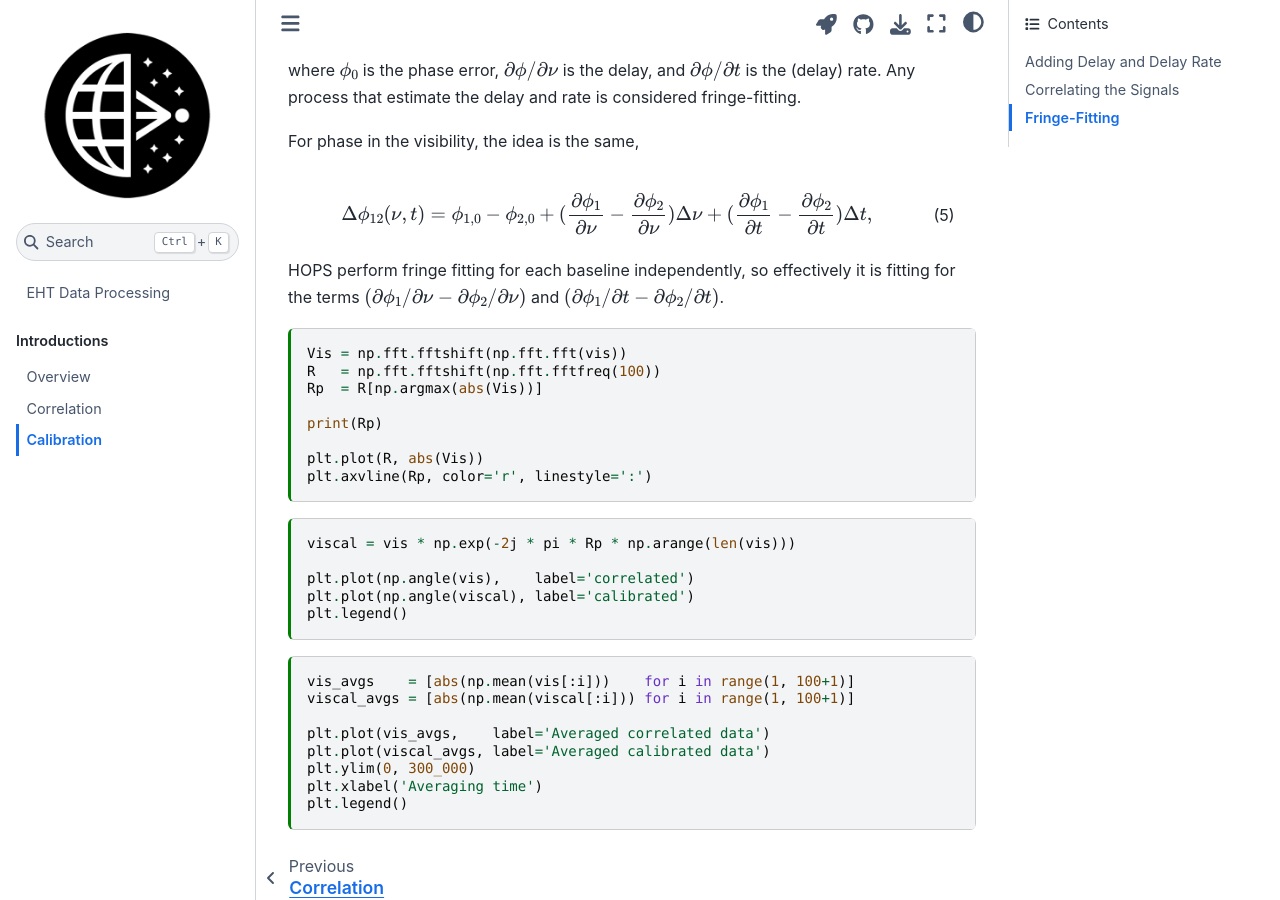
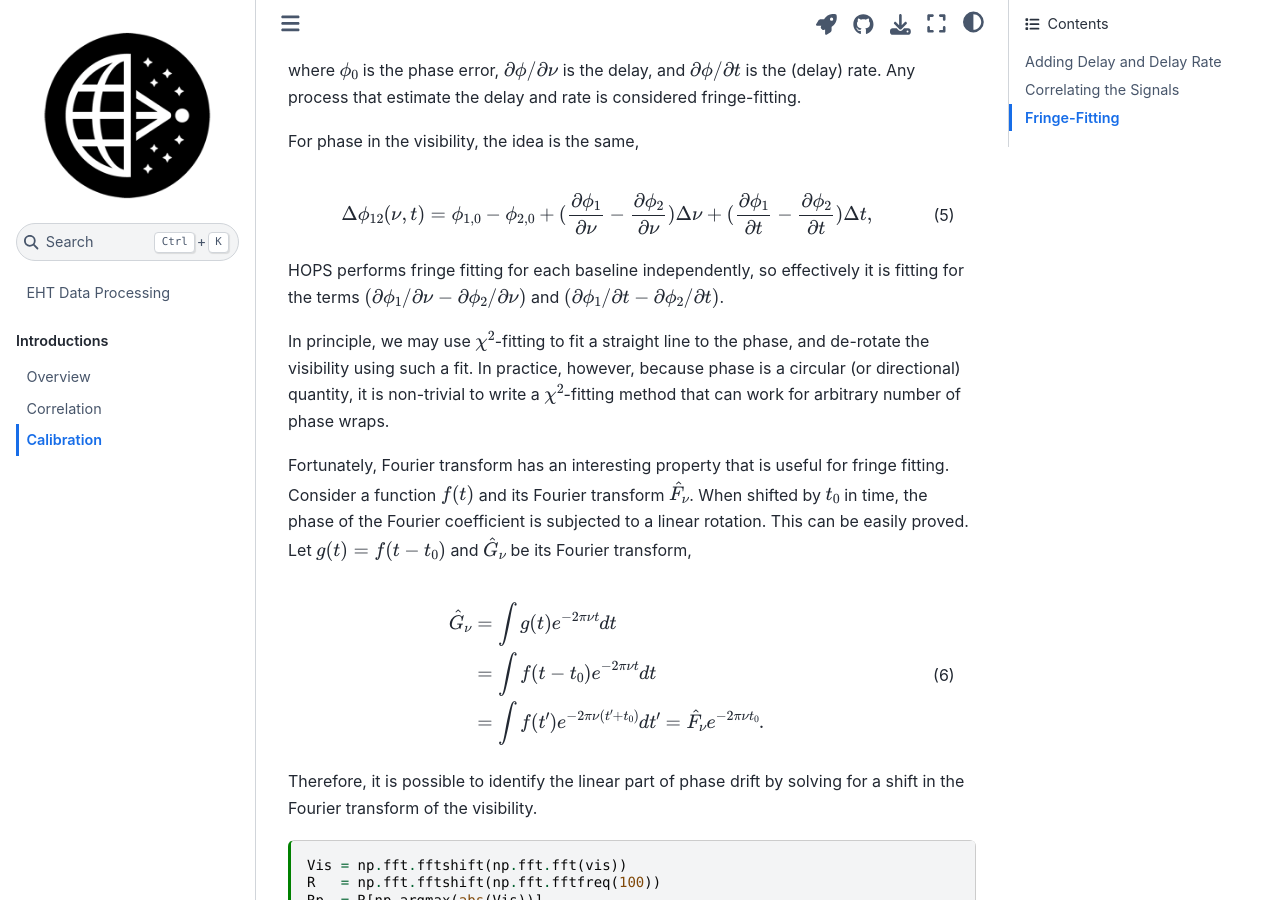
Before and after one commit to focisrc/eht-databook, a Jupyter Book: the page built from docs/intro/calibration.md, in a window 1280 px wide and 900 px high, scrolled down 2410 px. Built offline with Jupyter Book 1.0.4 settings and Sphinx 7.4.7 and the Sphinx Book theme 1.1.4, drawn with Linux system fonts in a browser that asks for light colours.

Commit message:
Add some explanation

````diff
--- a/docs/intro/calibration.md
+++ b/docs/intro/calibration.md
@@ -148,10 +148,33 @@ For phase in the visibility, the idea is the same,
   + (\frac{\partial\phi_1}{\partial t } - \frac{\partial\phi_2}{\partial t })\Delta t,
 \end{align}
 
-HOPS perform fringe fitting for each baseline independently, so
+HOPS performs fringe fitting for each baseline independently, so
 effectively it is fitting for the terms
 $(\partial\phi_1/\partial\nu - \partial\phi_2/\partial\nu)$ and
 $(\partial\phi_1/\partial t  - \partial\phi_2/\partial t )$.
+
+In principle, we may use $\chi^2$-fitting to fit a straight line to
+the phase, and de-rotate the visibility using such a fit.
+In practice, however, because phase is a circular (or directional)
+quantity, it is non-trivial to write a $\chi^2$-fitting method that
+can work for arbitrary number of phase wraps.
+
+Fortunately, Fourier transform has an interesting property that is
+useful for fringe fitting.
+Consider a function $f(t)$ and its Fourier transform $\hat{F}_\nu$.
+When shifted by $t_0$ in time, the phase of the Fourier coefficient is
+subjected to a linear rotation.
+This can be easily proved.
+Let $g(t) = f(t - t_0)$ and $\hat{G}_\nu$ be its Fourier transform,
+\begin{align}
+  \hat{G}_\nu
+  &= \int g(t) e^{-2\pi\nu t} dt \\
+  &= \int f(t - t_0) e^{-2\pi\nu t} dt \\
+  &= \int f(t') e^{-2\pi\nu (t' + t_0)} dt'
+   = \hat{F}_\nu e^{-2\pi\nu t_0}.
+\end{align}
+Therefore, it is possible to identify the linear part of phase drift
+by solving for a shift in the Fourier transform of the visibility.
 
 ```{code-cell} ipython3
 Vis = np.fft.fftshift(np.fft.fft(vis))
````
